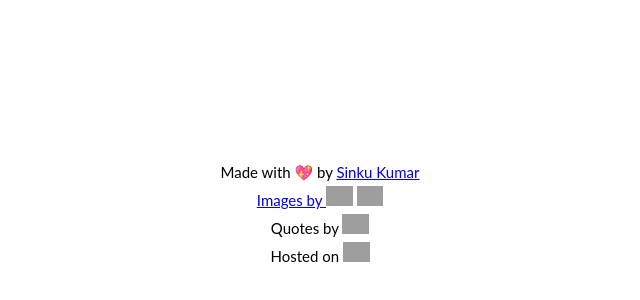
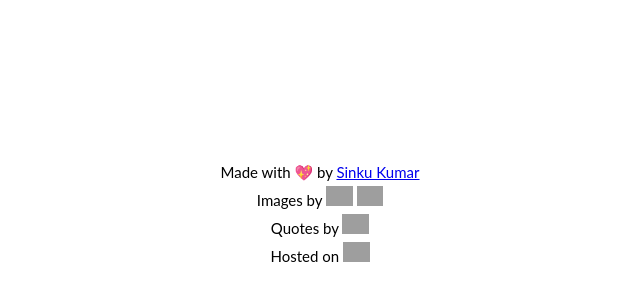
Before and after one commit to SinkuKumar/Valentines_Week_2022, a plain HTML site: page index.html in a window 1280 px wide. Shown: the part 9136-9436 px from the top of the page, 320-960 px from the left. Drawn offline with Linux system fonts and the light colour scheme; grey boxes are pictures that could not be loaded; a web font is replaced by a local one.

Commit message:
Update index.html
Add closing </a> tag

```diff
--- a/index.html
+++ b/index.html
@@ -82,7 +82,7 @@
     <div id="credits">
         <center>
             <p>
-            Made with 💖 by <a href="https://github.com/sinkukumar">Sinku Kumar<br>
+                Made with 💖 by <a href="https://github.com/sinkukumar">Sinku Kumar</a><br>
             Images by <a href="https://www.pexels.com"><img src="https://images.pexels.com/static/challenge/159/prize_image/static-215.png" alt="pexels icon" height="20vh"></a>
             <a href="https://www.freepik.com"><img src="https://pbs.twimg.com/profile_images/1240933774159949824/IJPIgh11_400x400.jpg" alt="freepik icon" height="20vh"></a><br>
             Quotes by <a href="https://www.google.com"><img src="https://pbs.twimg.com/profile_images/1455185376876826625/s1AjSxph_400x400.jpg" alt="google icon" height="20vh"></a><br>
```
